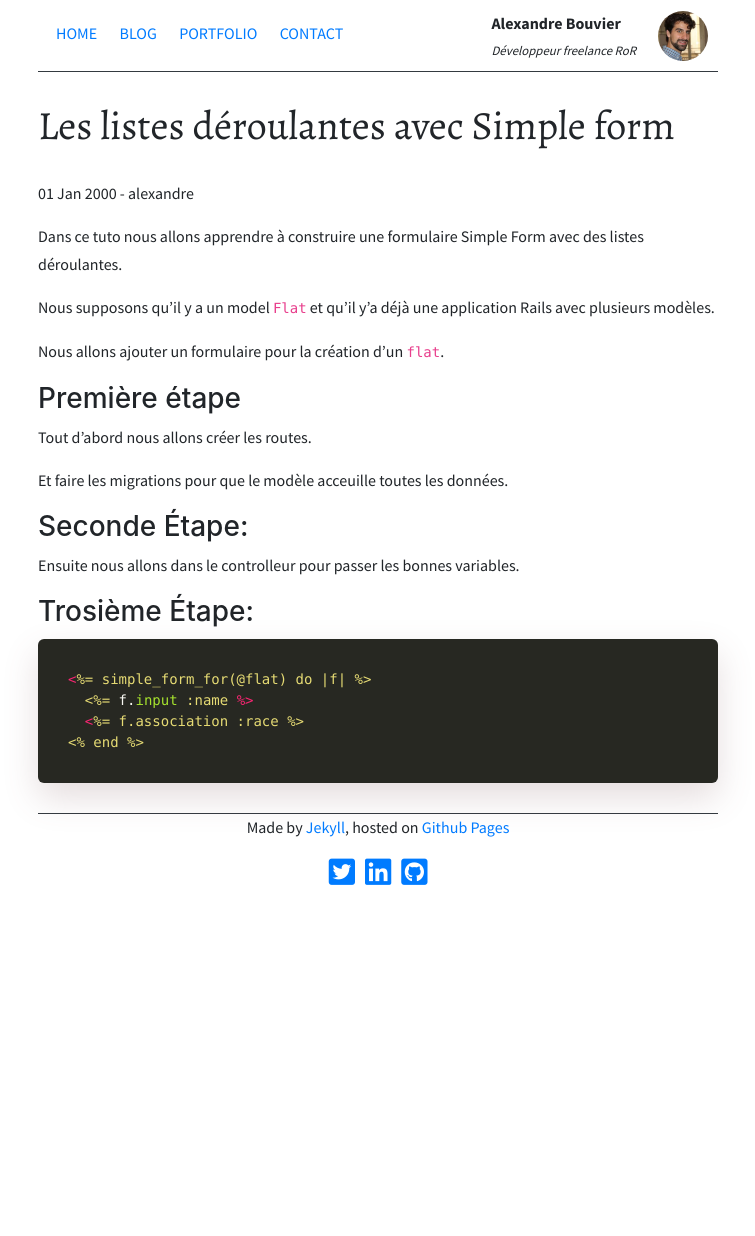
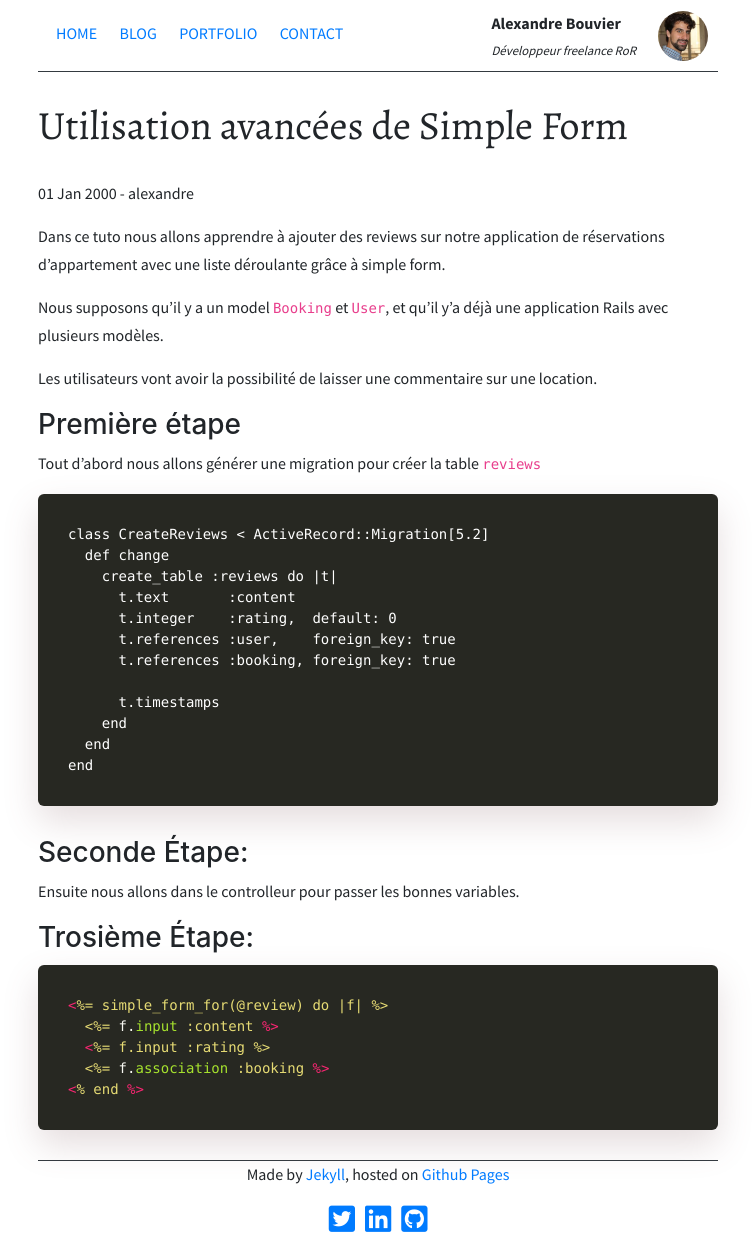
Before and after one commit to alexandrebk/alexandrebk.github.io, a Jekyll site: the page built from _posts/2000-01-01-simple-form-with-associations.md, in a window 1280 px wide. Shown: the whole page, without its empty margins (262-1017 px from the left). Built offline with Jekyll 4.4.1, drawn with Linux system fonts in a browser that asks for light colours; nearby versions of some CDN libraries; before the commit the page ends 900 px from its top, so only the background shows below that.

Commit message:
merge reviews and simple form

````diff
--- a/_posts/2000-01-01-simple-form-with-associations.md
+++ b/_posts/2000-01-01-simple-form-with-associations.md
@@ -1,21 +1,35 @@
 ---
-layout: post
-title:  "Les listes déroulantes avec Simple form"
-author: alexandre
-status: draft
+layout:     post
+title:      "Utilisation avancées de Simple Form"
+author:     alexandre
+difficulty: 1
+status:     draft
 ---
 
-Dans ce tuto nous allons apprendre à construire une formulaire Simple Form avec des listes déroulantes.
+Dans ce tuto nous allons apprendre à ajouter des reviews sur notre application de réservations d'appartement avec une liste déroulante grâce à simple form.
 
-Nous supposons qu'il y a un model `Flat` et qu'il y'a déjà une application Rails avec plusieurs modèles.
+Nous supposons qu'il y a un model `Booking` et `User`, et qu'il y'a déjà une application Rails avec plusieurs modèles.
 
-Nous allons ajouter un formulaire pour la création d'un `flat`.
+Les utilisateurs vont avoir la possibilité de laisser une commentaire sur une location.
 
 ### Première étape
 
-Tout d'abord nous allons créer les routes.
+Tout d'abord nous allons générer une migration pour créer la table `reviews`
 
-Et faire les migrations pour que le modèle acceuille toutes les données.
+```
+class CreateReviews < ActiveRecord::Migration[5.2]
+  def change
+    create_table :reviews do |t|
+      t.text       :content
+      t.integer    :rating,  default: 0
+      t.references :user,    foreign_key: true
+      t.references :booking, foreign_key: true
+
+      t.timestamps
+    end
+  end
+end
+```
 
 ### Seconde Étape:
 
@@ -24,8 +38,9 @@ Ensuite nous allons dans le controlleur pour passer les bonnes variables.
 ### Trosième Étape:
 
 ```ruby
-<%= simple_form_for(@flat) do |f| %>
-  <%= f.input :name %>
-  <%= f.association :race %>
+<%= simple_form_for(@review) do |f| %>
+  <%= f.input :content %>
+  <%= f.input :rating %>
+  <%= f.association :booking %>
 <% end %>
 ```
````
Also changed, not shown: _posts/2000-01-01-reviews.md (deleted, +0 -44 lines).
